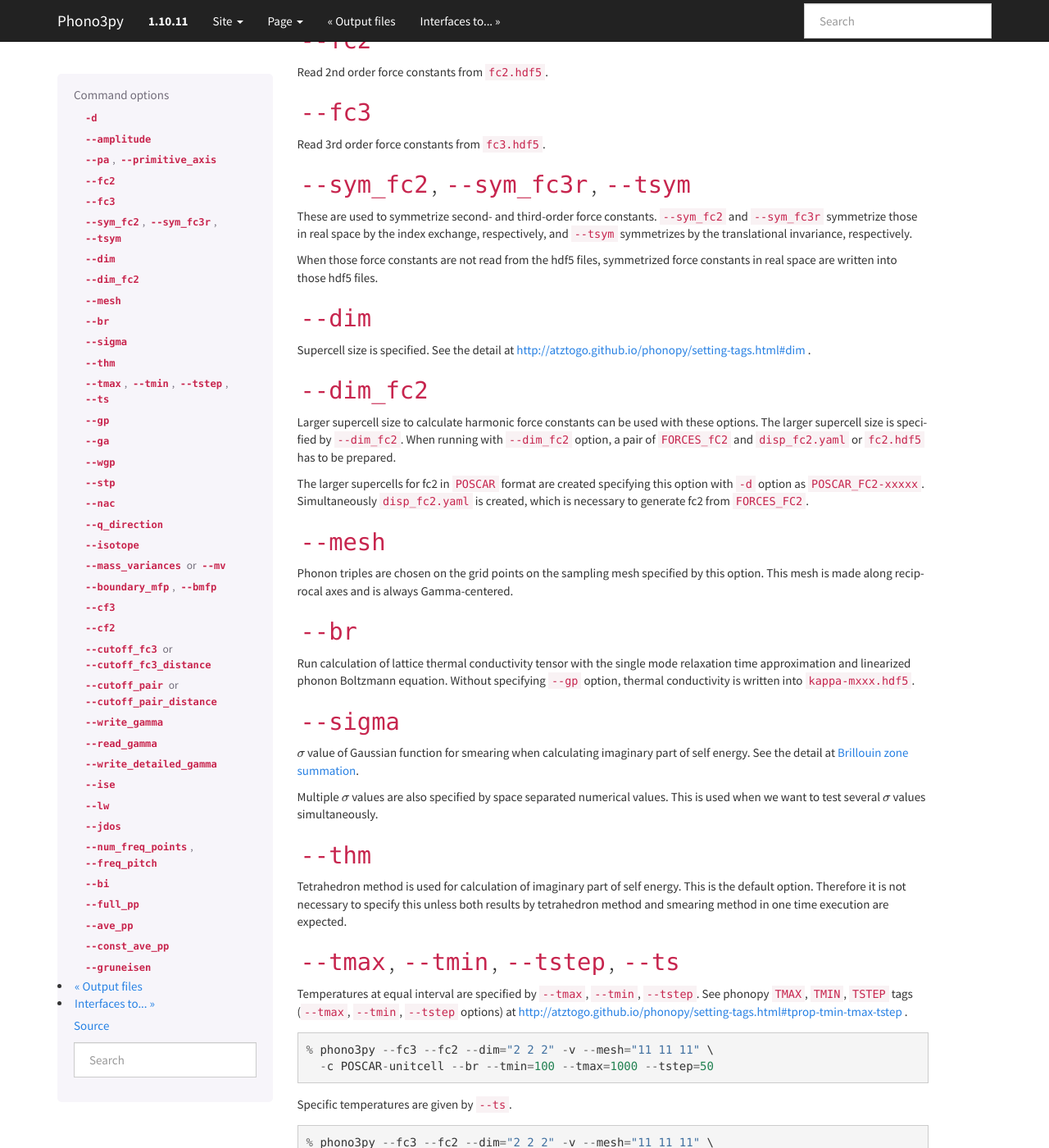
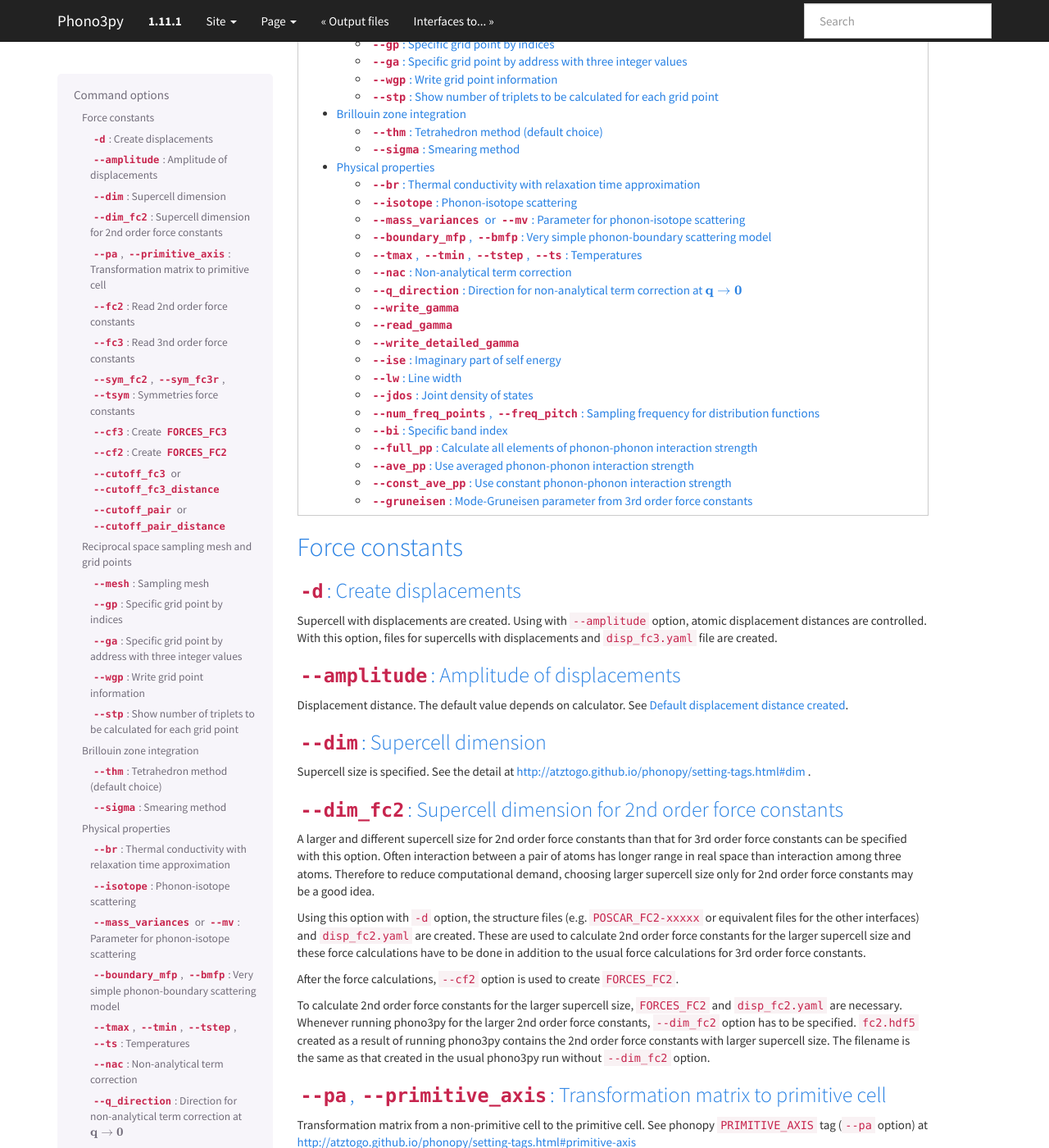
Before and after one commit to phonopy/phono3py, a Sphinx documentation site: the page built from doc/command-options.rst, in a window 1280 px wide and 1400 px high, scrolled down 421 px. Shown: the whole window at 82% size. Built offline with Sphinx 7.4.7, drawn with Linux system fonts in a browser that asks for light colours; formulas are drawn with MathJax 3; some of the changed text lies outside the part shown.

Commit message:
Update phono3py document

```diff
--- a/doc/command-options.rst
+++ b/doc/command-options.rst
@@ -3,41 +3,84 @@
 Command options
 ===============
 
+.. contents::
+   :depth: 2
+   :local:
+
+Force constants
+----------------
+
 .. _create_displacements_option:
 
-``-d``
-~~~~~~
+``-d``: Create displacements
+~~~~~~~~~~~~~~~~~~~~~~~~~~~~
 
 Supercell with displacements are created. Using with ``--amplitude``
 option, atomic displacement distances are controlled. With this
 option, files for supercells with displacements and ``disp_fc3.yaml``
 file are created.
 
-``--amplitude``
-~~~~~~~~~~~~~~~
+``--amplitude``: Amplitude of displacements
+~~~~~~~~~~~~~~~~~~~~~~~~~~~~~~~~~~~~~~~~~~~
 
 Displacement distance. The default value depends on calculator. See
 :ref:`default_displacement_distance_for_calculator`.
 
-``--pa``, ``--primitive_axis``
+``--dim``: Supercell dimension
 ~~~~~~~~~~~~~~~~~~~~~~~~~~~~~~
+
+Supercell size is specified. See the
+detail at http://atztogo.github.io/phonopy/setting-tags.html#dim .
+
+.. _dim_fc2_option:
+
+``--dim_fc2``: Supercell dimension for 2nd order force constants
+~~~~~~~~~~~~~~~~~~~~~~~~~~~~~~~~~~~~~~~~~~~~~~~~~~~~~~~~~~~~~~~~
+
+A larger and different supercell size for 2nd order force constants
+than that for 3rd order force constants can be specified with this
+option. Often interaction between a pair of atoms has longer range in
+real space than interaction among three atoms. Therefore to reduce
+computational demand, choosing larger supercell size only for 2nd
+order force constants may be a good idea.
+
+Using this option with ``-d`` option, the structure files
+(e.g. ``POSCAR_FC2-xxxxx`` or equivalent files for the other
+interfaces) and ``disp_fc2.yaml`` are created. These are used to
+calculate 2nd order force constants for the larger supercell size and
+these force calculations have to be done in addition to the usual
+force calculations for 3rd order force constants.
+
+After the force calculations, ``--cf2`` option is used to create
+``FORCES_FC2``.
+
+To calculate 2nd order force constants for the larger supercell size,
+``FORCES_FC2`` and ``disp_fc2.yaml`` are necessary. Whenever running
+phono3py for the larger 2nd order force constants, ``--dim_fc2``
+option has to be specified. ``fc2.hdf5`` created as a result of
+running phono3py contains the 2nd order force constants with
+larger supercell size. The filename is the same as that created in the
+usual phono3py run without ``--dim_fc2`` option.
+
+``--pa``, ``--primitive_axis``: Transformation matrix to primitive cell
+~~~~~~~~~~~~~~~~~~~~~~~~~~~~~~~~~~~~~~~~~~~~~~~~~~~~~~~~~~~~~~~~~~~~~~~
 
 Transformation matrix from a non-primitive cell to the primitive
 cell. See phonopy ``PRIMITIVE_AXIS`` tag (``--pa`` option) at
 http://atztogo.github.io/phonopy/setting-tags.html#primitive-axis
 
-``--fc2``
-~~~~~~~~~
+``--fc2``: Read 2nd order force constants
+~~~~~~~~~~~~~~~~~~~~~~~~~~~~~~~~~~~~~~~~~
 
 Read 2nd order force constants from ``fc2.hdf5``.
 
-``--fc3``
-~~~~~~~~~
+``--fc3``: Read 3nd order force constants
+~~~~~~~~~~~~~~~~~~~~~~~~~~~~~~~~~~~~~~~~~
 
 Read 3rd order force constants from ``fc3.hdf5``.
 
-``--sym_fc2``, ``--sym_fc3r``, ``--tsym``
-~~~~~~~~~~~~~~~~~~~~~~~~~~~~~~~~~~~~~~~~~
+``--sym_fc2``, ``--sym_fc3r``, ``--tsym``: Symmetries force constants
+~~~~~~~~~~~~~~~~~~~~~~~~~~~~~~~~~~~~~~~~~~~~~~~~~~~~~~~~~~~~~~~~~~~~~
 
 These are used to symmetrize second- and third-order force
 constants. ``--sym_fc2`` and ``--sym_fc3r`` symmetrize those in real
@@ -52,199 +95,8 @@
 symmetrized force constants in real space are written into those hdf5
 files.
 
-``--dim``
-~~~~~~~~~
-
-Supercell size is specified. See the
-detail at http://atztogo.github.io/phonopy/setting-tags.html#dim .
-
-.. _dim_fc2_option:
-
-``--dim_fc2``
-~~~~~~~~~~~~~
-
-Larger supercell size to calculate harmonic force constants can be
-used with these options. The larger supercell size is specified by
-``--dim_fc2``. When running with ``--dim_fc2`` option, a pair of
-``FORCES_fC2`` and ``disp_fc2.yaml`` or ``fc2.hdf5`` has to be
-prepared.
-
-The larger supercells for fc2 in ``POSCAR`` format are created
-specifying this option with ``-d`` option as
-``POSCAR_FC2-xxxxx``. Simultaneously ``disp_fc2.yaml`` is created,
-which is necessary to generate fc2 from ``FORCES_FC2``.
-
-``--mesh``
-~~~~~~~~~~
-
-Phonon triples are chosen on the grid points on the sampling mesh
-specified by this option. This mesh is made along reciprocal
-axes and is always Gamma-centered.
-
-..
-   ``--md``
-   ~~~~~~~~~
-
-   Divisors of mesh numbers. Another sampling mesh is used to calculate
-   phonon lifetimes. :math:`8\times 8\times 8` mesh is used for the
-   calculation of phonon lifetimes when it is specified, e.g.,
-   ``--mesh="11 11 11" --md="2 2 2"``.
-
-``--br``
-~~~~~~~~
-
-Run calculation of lattice thermal conductivity tensor with the single
-mode relaxation time approximation and linearized phonon Boltzmann
-equation. Without specifying ``--gp`` option, thermal conductivity is
-written into ``kappa-mxxx.hdf5``.
-
-``--sigma``
-~~~~~~~~~~~
-
-:math:`\sigma` value of Gaussian function for smearing when
-calculating imaginary part of self energy. See the detail at
-:ref:`brillouinzone_sum`.
-
-Multiple :math:`\sigma` values are also specified by space separated
-numerical values. This is used when we want to test several
-:math:`\sigma` values simultaneously.
-
-
-``--thm``
-~~~~~~~~~
-
-Tetrahedron method is used for calculation of imaginary part of self
-energy. This is the default option. Therefore it is not necessary to
-specify this unless both results by tetrahedron method and
-smearing method in one time execution are expected.
-
-``--tmax``, ``--tmin``, ``--tstep``, ``--ts``
-~~~~~~~~~~~~~~~~~~~~~~~~~~~~~~~~~~~~~~~~~~~~~
-
-Temperatures at equal interval are specified by ``--tmax``,
-``--tmin``, ``--tstep``. See phonopy ``TMAX``, ``TMIN``, ``TSTEP``
-tags (``--tmax``, ``--tmin``, ``--tstep`` options) at
-http://atztogo.github.io/phonopy/setting-tags.html#tprop-tmin-tmax-tstep .
-
-::
-
-   % phono3py --fc3 --fc2 --dim="2 2 2" -v --mesh="11 11 11" \
-     -c POSCAR-unitcell --br --tmin=100 --tmax=1000 --tstep=50
-
-
-Specific temperatures are given by ``--ts``.
-
-::
-
-   % phono3py --fc3 --fc2 --dim="2 2 2" -v --mesh="11 11 11" \
-     -c POSCAR-unitcell --br --ts="200 300 400"
-
-``--gp``
-~~~~~~~~
-
-Grid points where imaginary part of self energy is calculated. Indices
-of grid points are specified by space separated numbers. The mapping
-table between grid points to its indices is obtained by running with
-``--loglevel=2`` option.
-
-``--ga`` option can be used instead of ``--gp`` option. See ``--gp``
-section.
-
-``--ga``
-~~~~~~~~
-
-This option is used to specify grid points like ``--gp`` option but in
-the different way. For example with ``--mesh="16 16 16"``, a q-point
-of (0.5, 0.5, 0.5) is given by ``--ga="8 8 8"``. The values have to be
-integers. If you want to specify the point on a path, ``--ga="0 0 0 1
-1 1 2 2 2 3 3 3 ..."``, where each three values are recogninzed as a
-grid point. The grid points given by ``--ga`` option are translated to
-grid point indices as given by ``--gp`` option, and the values given
-by ``--ga`` option will not be shown in log files.
-
-``--wgp``
-~~~~~~~~~
-
-Irreducible grid point indices are written into
-``ir_grid_points.yaml``. This information may be used when we want to
-calculate imaginary part of self energy at each grid point in
-conjunction with ``--gp`` option. ``grid_address-mxxx.hdf5`` is also
-written. This file contains all the grid points and their grid
-addresses in integers. Q-points corresponding to grid points are
-calculated divided these integers by sampling mesh numbers for
-respective reciprocal axes.
-
-``--stp``
-~~~~~~~~~~
-
-Numbers of q-point triplets to be calculated for irreducible grid
-points for specified sampling mesh numbers are shown. This can be used
-to estimate how large a calculation is. Only those for specific grid
-points are shown by using with ``--gp`` or ``--ga`` option.
-
-``--nac``
-~~~~~~~~~
-
-Non-analytical term correction for harmonic phonons. Like as phonopy,
-``BORN`` file has to be put on the same directory. Always the default
-value of unit conversion factor is used even if it is written in the
-first line of ``BORN`` file.
-
-``--q_direction``
-~~~~~~~~~~~~~~~~~
-
-This is used with ``--nac`` to specify the direction to polarize in
-reciprocal space. See the detail at
-http://atztogo.github.io/phonopy/setting-tags.html#q-direction .
-
-``--isotope``
-~~~~~~~~~~~~~
-
-Phonon-isotope scattering is calculated.. Mass variance parameters are
-read from database of the natural abundance data for elements, which
-refers Laeter *et al.*, Pure Appl. Chem., **75**, 683
-(2003)
-
-::
-
-   % phono3py --dim="3 3 2" -v --mesh="32 32 20" -c POSCAR-unitcell --br --isotope
-
-``--mass_variances`` or ``--mv``
-~~~~~~~~~~~~~~~~~~~~~~~~~~~~~~~~
-
-This option is used to include isotope effect by reading specified
-mass variance parameters. For example of GaN, this may be set like
-``--mv="1.97e-4 1.97e-4 0 0"``. The number of elements has to
-correspond to the number of atoms in the primitive cell.
-
-Isotope effect to thermal conductivity may be checked first running
-without isotope calculation::
-
-   % phono3py --dim="3 3 2" -v --mesh="32 32 20" -c POSCAR-unitcell --br
-
-Then running with isotope calculation::
-
-   % phono3py --dim="3 3 2" -v --mesh="32 32 20" -c POSCAR-unitcell --br \
-     --read_gamma --mv="1.97e-4 1.97e-4 0 0"
-
-In the result hdf5 file, currently isotope scattering strength is not
-written out, i.e., ``gamma`` is still imaginary part of self energy of
-ph-ph scattering.
-
-``--boundary_mfp``, ``--bmfp``
-~~~~~~~~~~~~~~~~~~~~~~~~~~~~~~
-
-A most simple boundary scattering treatment is
-implemented. :math:`v_g/L` is just used as the scattering rate, where
-:math:`v_g` is the group velocity and :math:`L` is the boundary mean
-free path. The value is given in micrometre. The default value, 1
-metre, is just used to avoid divergence of phonon lifetime and the
-contribution to the thermal conducitivity is considered negligible.
-
-.. _cf3_option:
-
-``--cf3``
-~~~~~~~~~
+``--cf3``: Create ``FORCES_FC3``
+~~~~~~~~~~~~~~~~~~~~~~~~~~~~~~~~~
 
 This is used to create ``FORCES_FC3``. ``disp_fc3.yaml`` has to be
 located at the current directory.
@@ -255,8 +107,8 @@
 
 .. _cf2_option:
 
-``--cf2``
-~~~~~~~~~
+``--cf2``: Create ``FORCES_FC2``
+~~~~~~~~~~~~~~~~~~~~~~~~~~~~~~~~~
 
 This is used to create ``FORCES_FC2``. ``disp_fc2.yaml`` has to be
 located at the current directory. This is
@@ -301,7 +153,194 @@
 
    phono3py --cf3 all_calculated_vasprun_xmls
 
-``disp_fc3.yaml`` may be readable and helpful to understand this procedure.
+``disp_fc3.yaml`` may be readable and helpful to understand this
+procedure.
+
+Reciprocal space sampling mesh and grid points
+-----------------------------------------------
+
+``--mesh``: Sampling mesh
+~~~~~~~~~~~~~~~~~~~~~~~~~
+
+Phonon triples are chosen on the grid points on the sampling mesh
+specified by this option. This mesh is made along reciprocal
+axes and is always Gamma-centered.
+
+..
+   ``--md``
+   ~~~~~~~~~
+
+   Divisors of mesh numbers. Another sampling mesh is used to calculate
+   phonon lifetimes. :math:`8\times 8\times 8` mesh is used for the
+   calculation of phonon lifetimes when it is specified, e.g.,
+   ``--mesh="11 11 11" --md="2 2 2"``.
+
+``--gp``: Specific grid point by indices
+~~~~~~~~~~~~~~~~~~~~~~~~~~~~~~~~~~~~~~~~~
+
+Grid points where imaginary part of self energy is calculated. Indices
+of grid points are specified by space separated numbers. The mapping
+table between grid points to its indices is obtained by running with
+``--loglevel=2`` option.
+
+``--ga`` option can be used instead of ``--gp`` option. See ``--gp``
+section.
+
+``--ga``: Specific grid point by address with three integer values
+~~~~~~~~~~~~~~~~~~~~~~~~~~~~~~~~~~~~~~~~~~~~~~~~~~~~~~~~~~~~~~~~~~
+
+This option is used to specify grid points like ``--gp`` option but in
+the different way. For example with ``--mesh="16 16 16"``, a q-point
+of (0.5, 0.5, 0.5) is given by ``--ga="8 8 8"``. The values have to be
+integers. If you want to specify the point on a path, ``--ga="0 0 0 1
+1 1 2 2 2 3 3 3 ..."``, where each three values are recogninzed as a
+grid point. The grid points given by ``--ga`` option are translated to
+grid point indices as given by ``--gp`` option, and the values given
+by ``--ga`` option will not be shown in log files.
+
+``--wgp``: Write grid point information
+~~~~~~~~~~~~~~~~~~~~~~~~~~~~~~~~~~~~~~~~
+
+Irreducible grid point indices are written into
+``ir_grid_points.yaml``. This information may be used when we want to
+calculate imaginary part of self energy at each grid point in
+conjunction with ``--gp`` option. ``grid_address-mxxx.hdf5`` is also
+written. This file contains all the grid points and their grid
+addresses in integers. Q-points corresponding to grid points are
+calculated divided these integers by sampling mesh numbers for
+respective reciprocal axes.
+
+``--stp``: Show number of triplets to be calculated for each grid point
+~~~~~~~~~~~~~~~~~~~~~~~~~~~~~~~~~~~~~~~~~~~~~~~~~~~~~~~~~~~~~~~~~~~~~~~~
+
+Numbers of q-point triplets to be calculated for irreducible grid
+points for specified sampling mesh numbers are shown. This can be used
+to estimate how large a calculation is. Only those for specific grid
+points are shown by using with ``--gp`` or ``--ga`` option.
+
+Brillouin zone integration
+---------------------------
+
+``--thm``: Tetrahedron method (default choice)
+~~~~~~~~~~~~~~~~~~~~~~~~~~~~~~~~~~~~~~~~~~~~~~~
+
+Tetrahedron method is used for calculation of imaginary part of self
+energy. This is the default option. Therefore it is not necessary to
+specify this unless both results by tetrahedron method and
+smearing method in one time execution are expected.
+
+``--sigma``: Smearing method
+~~~~~~~~~~~~~~~~~~~~~~~~~~~~~
+
+:math:`\sigma` value of Gaussian function for smearing when
+calculating imaginary part of self energy. See the detail at
+:ref:`brillouinzone_sum`.
+
+Multiple :math:`\sigma` values are also specified by space separated
+numerical values. This is used when we want to test several
+:math:`\sigma` values simultaneously.
+
+Physical properties
+--------------------
+
+``--br``: Thermal conductivity with relaxation time approximation
+~~~~~~~~~~~~~~~~~~~~~~~~~~~~~~~~~~~~~~~~~~~~~~~~~~~~~~~~~~~~~~~~~~
+
+Run calculation of lattice thermal conductivity tensor with the single
+mode relaxation time approximation (RTA) and linearized phonon
+Boltzmann equation. Without specifying ``--gp`` (or ``--ga``) option,
+all necessary phonon lifetime calculations for grid points are
+sequentially executed and then thermal conductivity is calculated
+under RTA. The thermal conductivity and many related properties are
+written into ``kappa-mxxx.hdf5``.
+
+With ``--gp`` (or ``--ga``) option,
+phonon lifetimes on the specified grid points are calculated. To save
+the results, ``--write_gamma`` option has to be specified and the
+physical properties belonging to the grid
+points are written into ``kappa-mxxx-gx.hdf5``.
+
+``--isotope``: Phonon-isotope scattering
+~~~~~~~~~~~~~~~~~~~~~~~~~~~~~~~~~~~~~~~~~
+
+Phonon-isotope scattering is calculated.. Mass variance parameters are
+read from database of the natural abundance data for elements, which
+refers Laeter *et al.*, Pure Appl. Chem., **75**, 683
+(2003)
+
+::
+
+   % phono3py --dim="3 3 2" -v --mesh="32 32 20" -c POSCAR-unitcell --br --isotope
+
+``--mass_variances`` or ``--mv``: Parameter for phonon-isotope scattering
+~~~~~~~~~~~~~~~~~~~~~~~~~~~~~~~~~~~~~~~~~~~~~~~~~~~~~~~~~~~~~~~~~~~~~~~~~~
+
+This option is used to include isotope effect by reading specified
+mass variance parameters. For example of GaN, this may be set like
+``--mv="1.97e-4 1.97e-4 0 0"``. The number of elements has to
+correspond to the number of atoms in the primitive cell.
+
+Isotope effect to thermal conductivity may be checked first running
+without isotope calculation::
+
+   % phono3py --dim="3 3 2" -v --mesh="32 32 20" -c POSCAR-unitcell --br
+
+Then running with isotope calculation::
+
+   % phono3py --dim="3 3 2" -v --mesh="32 32 20" -c POSCAR-unitcell --br \
+     --read_gamma --mv="1.97e-4 1.97e-4 0 0"
+
+In the result hdf5 file, currently isotope scattering strength is not
+written out, i.e., ``gamma`` is still imaginary part of self energy of
+ph-ph scattering.
+
+``--boundary_mfp``, ``--bmfp``: Very simple phonon-boundary scattering model
+~~~~~~~~~~~~~~~~~~~~~~~~~~~~~~~~~~~~~~~~~~~~~~~~~~~~~~~~~~~~~~~~~~~~~~~~~~~~~
+
+A most simple boundary scattering treatment is
+implemented. :math:`v_g/L` is just used as the scattering rate, where
+:math:`v_g` is the group velocity and :math:`L` is the boundary mean
+free path. The value is given in micrometre. The default value, 1
+metre, is just used to avoid divergence of phonon lifetime and the
+contribution to the thermal conducitivity is considered negligible.
+
+.. _cf3_option:
+
+``--tmax``, ``--tmin``, ``--tstep``, ``--ts``: Temperatures
+~~~~~~~~~~~~~~~~~~~~~~~~~~~~~~~~~~~~~~~~~~~~~~~~~~~~~~~~~~~~
+
+Temperatures at equal interval are specified by ``--tmax``,
+``--tmin``, ``--tstep``. See phonopy ``TMAX``, ``TMIN``, ``TSTEP``
+tags (``--tmax``, ``--tmin``, ``--tstep`` options) at
+http://atztogo.github.io/phonopy/setting-tags.html#tprop-tmin-tmax-tstep .
+
+::
+
+   % phono3py --fc3 --fc2 --dim="2 2 2" -v --mesh="11 11 11" \
+     -c POSCAR-unitcell --br --tmin=100 --tmax=1000 --tstep=50
+
+
+Specific temperatures are given by ``--ts``.
+
+::
+
+   % phono3py --fc3 --fc2 --dim="2 2 2" -v --mesh="11 11 11" \
+     -c POSCAR-unitcell --br --ts="200 300 400"
+
+``--nac``: Non-analytical term correction
+~~~~~~~~~~~~~~~~~~~~~~~~~~~~~~~~~~~~~~~~~~
+
+Non-analytical term correction for harmonic phonons. Like as phonopy,
+``BORN`` file has to be put on the same directory. Always the default
+value of unit conversion factor is used even if it is written in the
+first line of ``BORN`` file.
+
+``--q_direction``: Direction for non-analytical term correction at :math:`\mathbf{q}\rightarrow \mathbf{0}`
+~~~~~~~~~~~~~~~~~~~~~~~~~~~~~~~~~~~~~~~~~~~~~~~~~~~~~~~~~~~~~~~~~~~~~~~~~~~~~~~~~~~~~~~~~~~~~~~~~~~~~~~~~~~~~
+
+This is used with ``--nac`` to specify the direction to polarize in
+reciprocal space. See the detail at
+http://atztogo.github.io/phonopy/setting-tags.html#q-direction .
 
 .. _write_gamma_option:
 
@@ -389,8 +428,8 @@
 
 .. _ise_option:
 
-``--ise``
-~~~~~~~~~~
+``--ise``: Imaginary part of self energy
+~~~~~~~~~~~~~~~~~~~~~~~~~~~~~~~~~~~~~~~~~
 Imaginary part of self energy :math:`\Gamma_\lambda(\omega)` is
 calculated with respect to :math:`\omega`. The output is written to
 ``gammas-mxxxx-gx-sx-tx-bx.dat`` in THz (without :math:`2\pi`).
@@ -402,8 +441,8 @@
 
 .. _lw_option:
 
-``--lw``
-~~~~~~~~
+``--lw``: Line width
+~~~~~~~~~~~~~~~~~~~~~
 
 Linewidth :math:`2\Gamma_\lambda(\omega_\lambda)` is calculated with
 respect to temperature. The output is written to
@@ -417,8 +456,8 @@
 
 .. _jdos_option:
 
-``--jdos``
-~~~~~~~~~~
+``--jdos``: Joint density of states
+~~~~~~~~~~~~~~~~~~~~~~~~~~~~~~~~~~~~
 
 Two classes of joint density of states (JDOS) are calculated. The
 result is written into ``jdos-mxxxxxx-gx.dat`` in THz (without
@@ -463,15 +502,15 @@
    % phono3py --fc2 --dim="2 2 2" -c POSCAR-unitcell --mesh="16 16 16" \
      --nac --jdos --ga="0 0 0  8 8 8" --ts=300
 
-``--num_freq_points``, ``--freq_pitch``
-~~~~~~~~~~~~~~~~~~~~~~~~~~~~~~~~~~~~~~~
+``--num_freq_points``, ``--freq_pitch``: Sampling frequency for distribution functions
+~~~~~~~~~~~~~~~~~~~~~~~~~~~~~~~~~~~~~~~~~~~~~~~~~~~~~~~~~~~~~~~~~~~~~~~~~~~~~~~~~~~~~~~
 
 For spectrum like calculations of imaginary part of self energy and
 JDOS, number of sampling frequency points is controlled by
 ``--num_freq_points`` or ``--freq_pitch``.
 
-``--bi``
-~~~~~~~~
+``--bi``: Specific band index
+~~~~~~~~~~~~~~~~~~~~~~~~~~~~~~
 
 Specify band indices. The output file name will be, e.g.,
 ``gammas-mxxxxxx-gxx-bx.dat`` where ``bxbx...`` shows the band indices
@@ -486,8 +525,8 @@
 
 .. _full_pp_option:
 
-``--full_pp``
-~~~~~~~~~~~~~~
+``--full_pp``: Calculate all elements of phonon-phonon interaction strength
+~~~~~~~~~~~~~~~~~~~~~~~~~~~~~~~~~~~~~~~~~~~~~~~~~~~~~~~~~~~~~~~~~~~~~~~~~~~~
 
 After version 1.10.5, for RTA thermal conductivity calculation with
 using the linear tetrahedron method, only necessary part of
@@ -512,11 +551,12 @@
 strengh among phonons are calculated and averaged phonon-phonon
 interaction strength (:math:`P_{\mathbf{q}j}`) is also given.
 
-``--ave_pp``
-~~~~~~~~~~~~
+``--ave_pp``: Use averaged phonon-phonon interaction strength
+~~~~~~~~~~~~~~~~~~~~~~~~~~~~~~~~~~~~~~~~~~~~~~~~~~~~~~~~~~~~~~
 
 Averaged phonon-phonon interaction strength (:math:`P_{\mathbf{q}j}`)
-is used to calculate imaginary part of self energy. This option works
+is used to calculate imaginary part of self energy in thermal
+conductivity calculation. This option works
 only when ``--read_gamma`` and ``--br`` options are activated where
 the averaged phonon-phonon interaction that is read from
 ``kappa-mxxxxx.hdf5`` file is used if it exists in the file. Therefore the
@@ -538,21 +578,22 @@
    % phono3py --dim="3 3 2" -v --mesh="32 32 20" -c POSCAR-unitcell --br \
      --read_gamma --ave_pp -o ave_pp
 
-``--const_ave_pp``
-~~~~~~~~~~~~~~~~~~
+``--const_ave_pp``: Use constant phonon-phonon interaction strength
+~~~~~~~~~~~~~~~~~~~~~~~~~~~~~~~~~~~~~~~~~~~~~~~~~~~~~~~~~~~~~~~~~~~~
 
 Averaged phonon-phonon interaction (:math:`P_{\mathbf{q}j}`) is
-replaced by this constant value. Therefore third-order force constants
-are not necessary to input.  The physical unit of the value is
-:math:`\text{eV}^2`.
+replaced by this constant value in thermal conductivity
+calculation. This option works only when ``--br`` options are
+activated. Therefore third-order force constants are not necessary to
+input. The physical unit of the value is :math:`\text{eV}^2`.
 
 ::
 
    % phono3py --dim="3 3 2" -v --mesh="32 32 20" -c POSCAR-unitcell --br \
      --const_ave_pp=1e-10
 
-``--gruneisen``
-~~~~~~~~~~~~~~~
+``--gruneisen``: Mode-Gruneisen parameter from 3rd order force constants
+~~~~~~~~~~~~~~~~~~~~~~~~~~~~~~~~~~~~~~~~~~~~~~~~~~~~~~~~~~~~~~~~~~~~~~~~~
 
 Mode-Gruneisen-parameters are calculated from fc3.
 
--- a/doc/conf.py
+++ b/doc/conf.py
@@ -49,9 +49,9 @@
 # built documents.
 #
 # The short X.Y version.
-version = '1.10.11'
+version = '1.11.1'
 # The full version, including alpha/beta/rc tags.
-release = '1.10.11'
+release = '1.11.1'
 
 # The language for content autogenerated by Sphinx. Refer to documentation
 # for a list of supported languages.
```
Also changed, not shown: doc/index.rst (+8 -2 lines), doc/interfaces.rst (+9 -2 lines).
